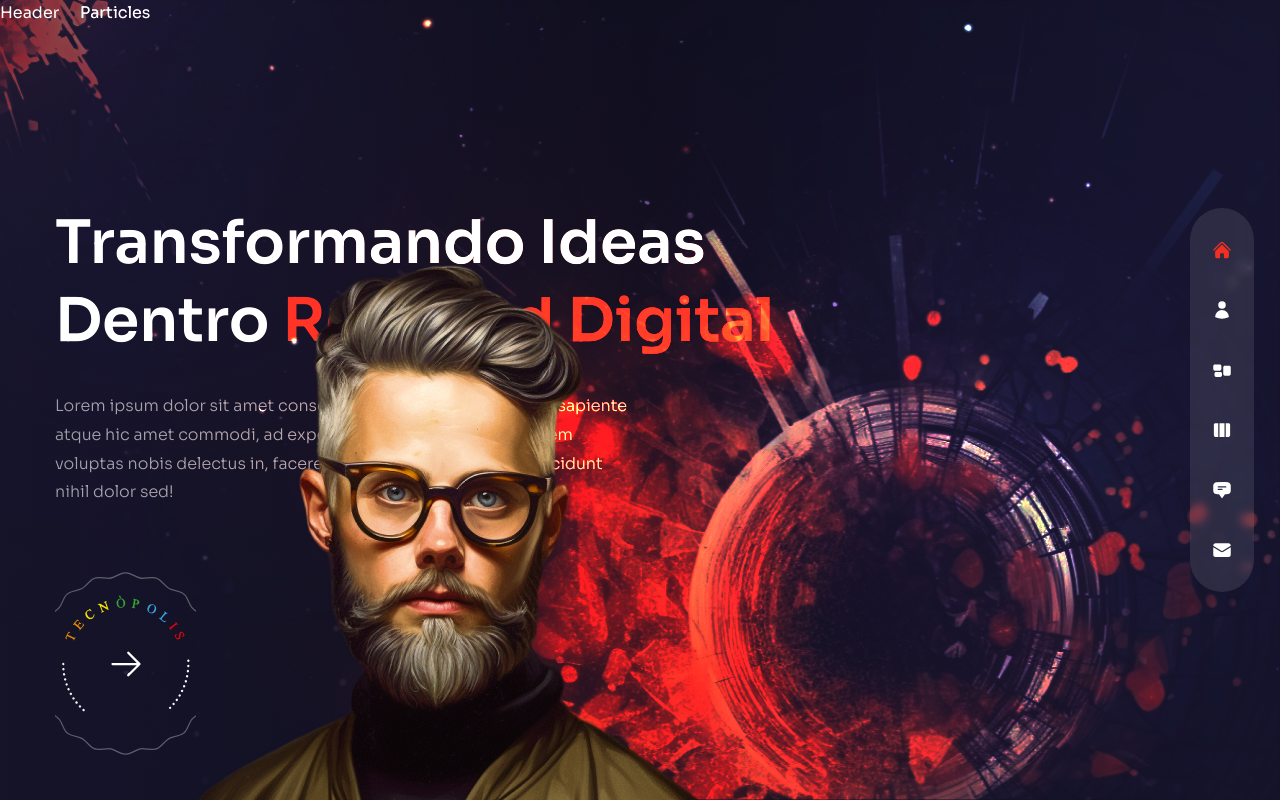
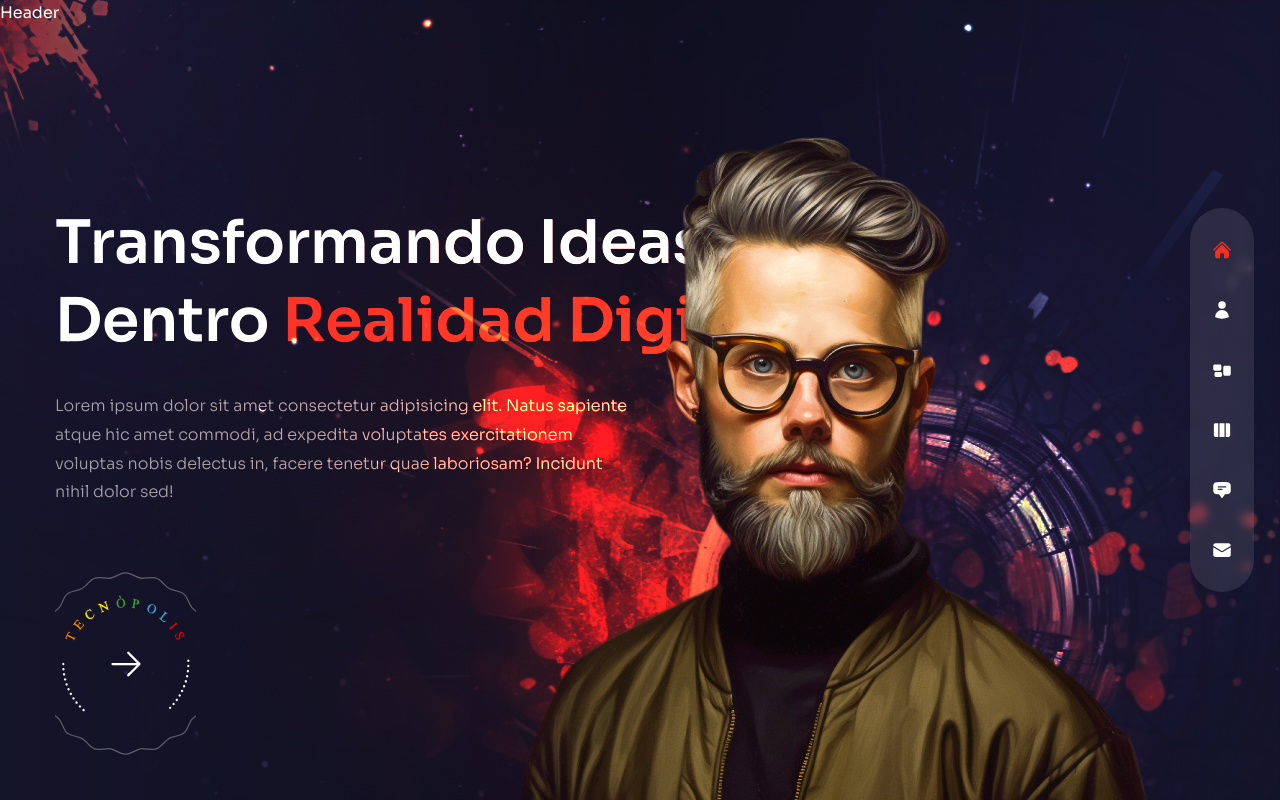
Before and after one commit to satara2358/portfolio, a Next.js app: page / in a window 1280 px wide. Built offline with nearby package versions, Linux system fonts and the light colour scheme.

Commit message:
UpdateHome

```diff
--- a/pages/index.js
+++ b/pages/index.js
@@ -44,12 +44,16 @@
       <div className='w-[1200px] h-full absolute right-0 bottom-0'>
         <div className='bg-none xl:bg-explosion xl:bg-cover xl:bg-right xl:bg-no-repeat w-full h-full absolute mix-blend-color-dodge translate-z-0'>
         </div>
-        <div>
-          Particles
-        </div>
-        <div className='w-full h-full max-w-[737px] max-h-[678px] absolute -bottom-32'>
+        <ParticlesContainer />
+        <motion.div
+          variants={fadeIn('up', 0.5)}
+          initial="hidden"
+          animate="show"
+          exit="hidden"
+          transition={{ duration:1, ease: 'easeInOut' }}
+          className='w-full h-full max-w-[737px] max-h-[678px] absolute -bottom-32 lg:bottom-0 lg:right-[8%]'>
           <Avatar />
-        </div>
+        </motion.div>
       </div>
     </div>
   )
```
